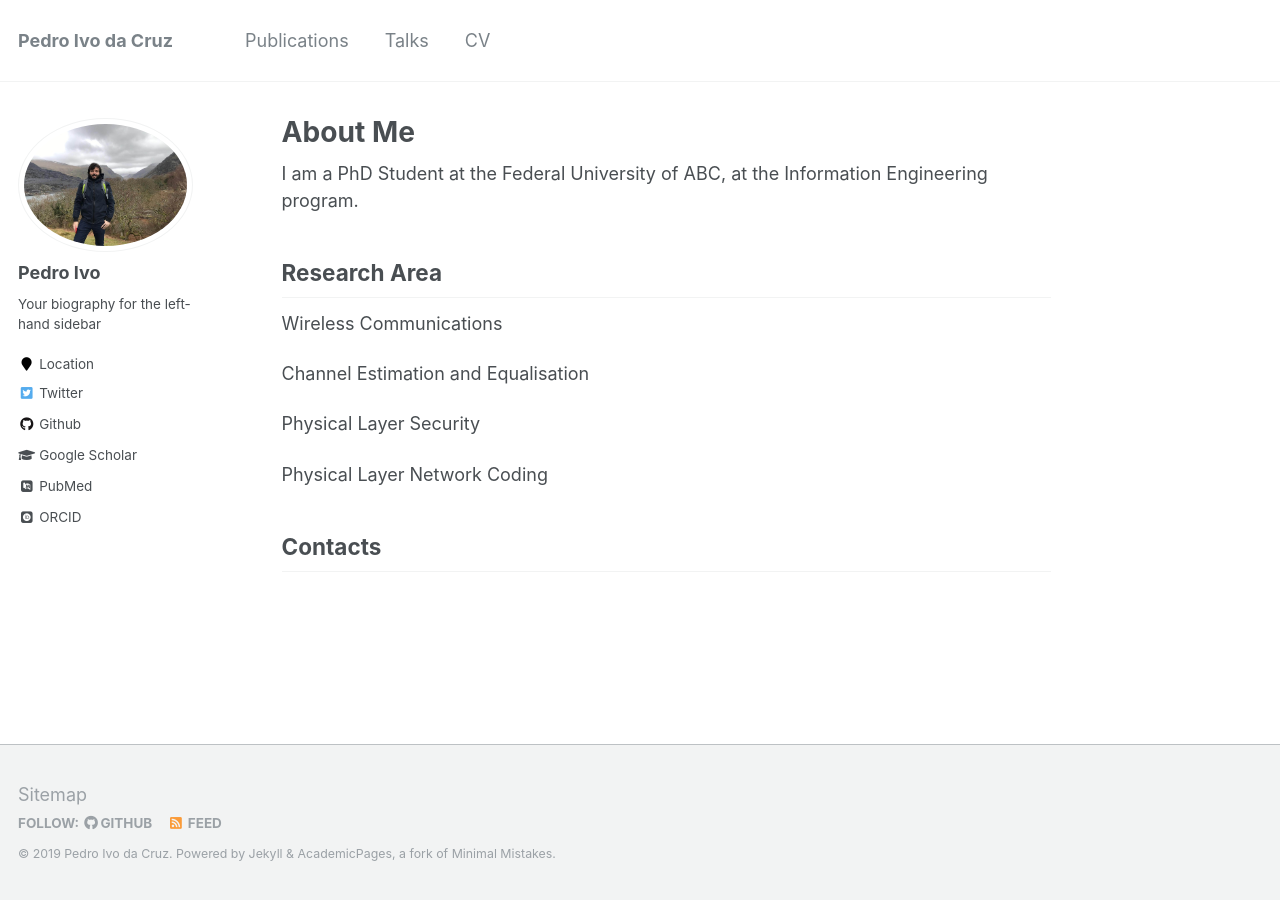
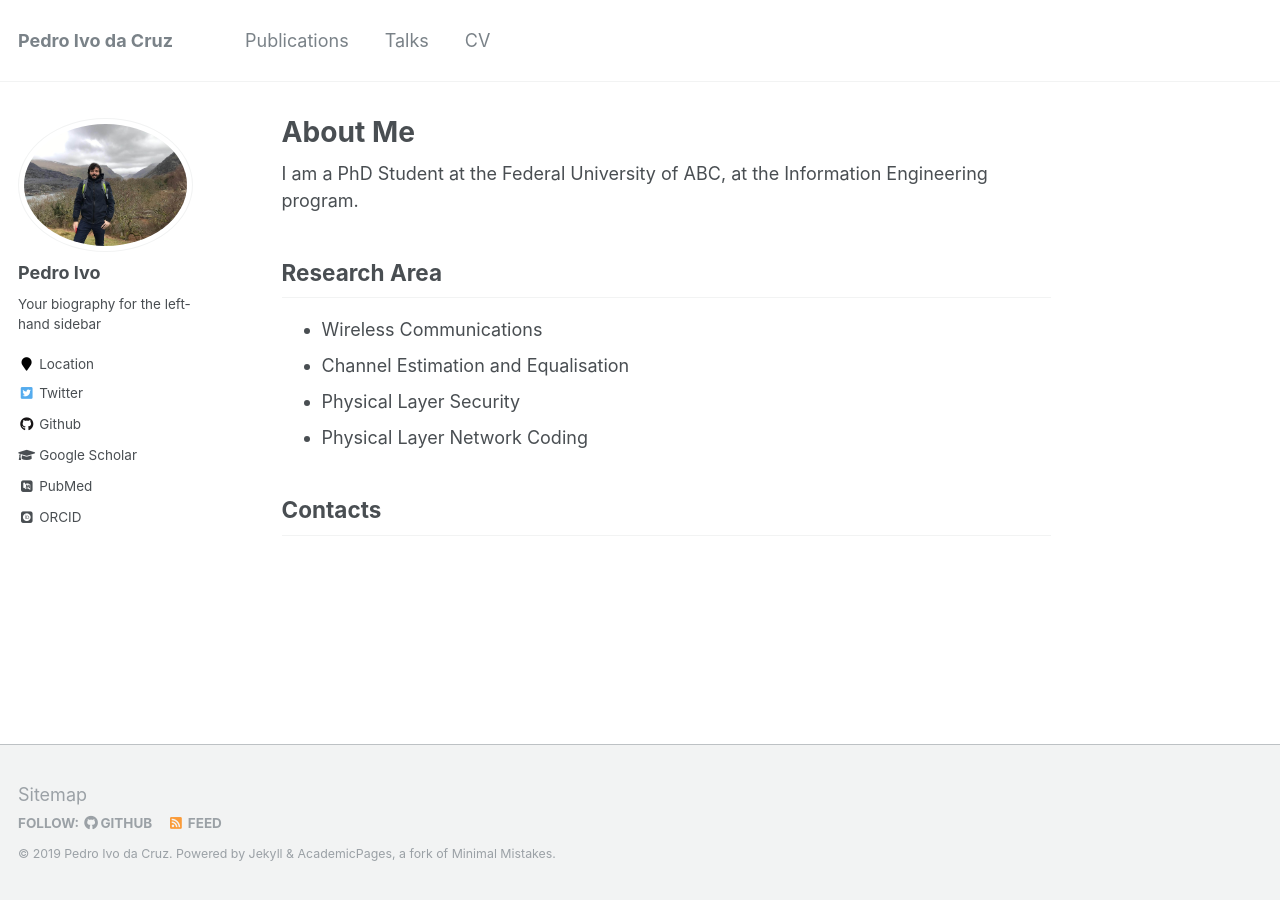
Before and after one commit to pedroidc/pedroidc.github.io, a Jekyll site: the page built from _pages/about.md, in a window 1280 px wide. Built offline with Jekyll 4.4.1, drawn with Linux system fonts in a browser that asks for light colours; some web fonts are replaced.

Commit message:
More adjustmens

```diff
--- a/_pages/about.md
+++ b/_pages/about.md
@@ -14,13 +14,10 @@ I am a PhD Student at the Federal University of ABC, at the Information Engineer
 Research Area
 ------
 
-Wireless Communications
-
-Channel Estimation and Equalisation
-
-Physical Layer Security
-
-Physical Layer Network Coding
+- Wireless Communications
+- Channel Estimation and Equalisation
+- Physical Layer Security
+- Physical Layer Network Coding
 
 Contacts
 -----
```
